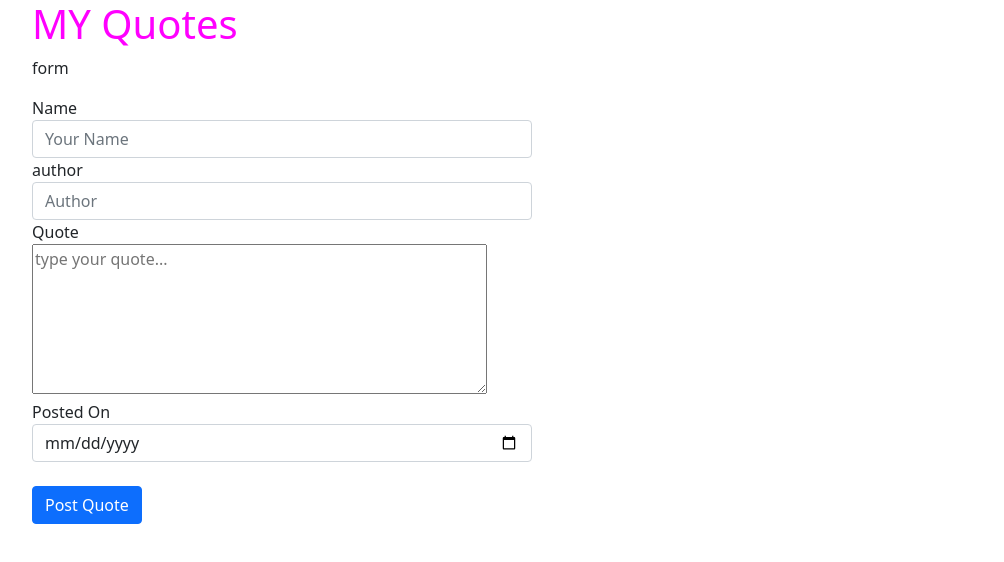
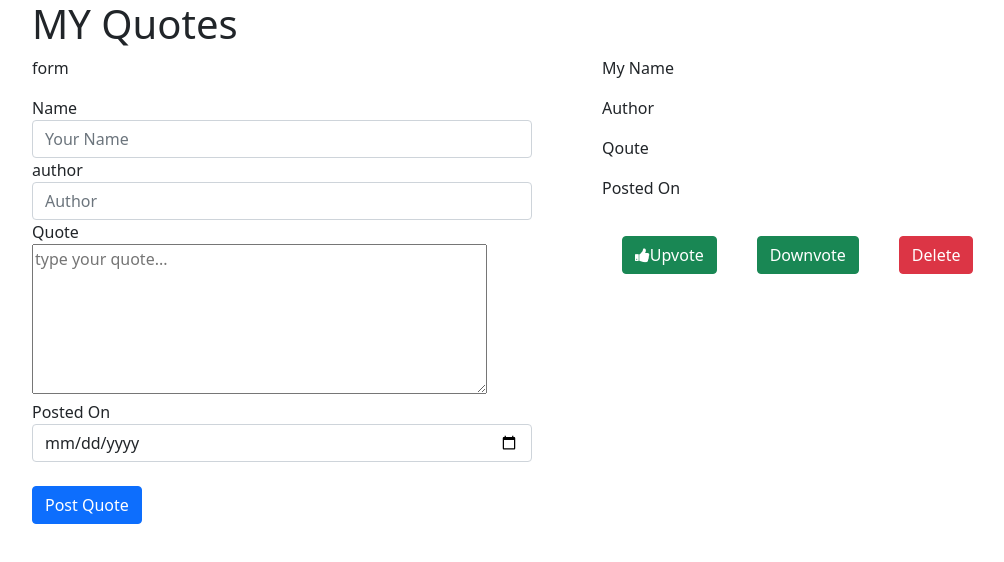
Before and after one commit to Lenus254/Quotes-app, an Angular app: page / in a window 1280 px wide. Shown: the top 562 px of the page, without its empty margins (50-1054 px from the left). Built offline with nearby package versions, Linux system fonts and the light colour scheme.

Commit message:
created goal component and added upvote,downvote and delete buttons to the component

```diff
--- a/src/app/app.component.html
+++ b/src/app/app.component.html
@@ -1,4 +1 @@
-<div class="container">
-  <h1>MY Quotes</h1>
-  <app-form></app-form>
-</div>
+<app-quote></app-quote>
--- a/src/app/app.module.ts
+++ b/src/app/app.module.ts
@@ -4,15 +4,19 @@ import { BrowserModule } from '@angular/platform-browser';
 import { AppRoutingModule } from './app-routing.module';
 import { AppComponent } from './app.component';
 import { FormComponent } from './form/form.component';
+import { QuoteComponent } from './quote/quote.component';
 
 @NgModule({
   declarations: [
     AppComponent,
-    FormComponent
+    FormComponent,
+    QuoteComponent
+
   ],
   imports: [
     BrowserModule,
     AppRoutingModule
+
   ],
   providers: [],
   bootstrap: [AppComponent]
--- /dev/null
+++ b/src/app/quote/quote.component.css
@@ -0,0 +1,3 @@
+#vbuttons{
+    margin: 20px;
+}
--- /dev/null
+++ b/src/app/quote/quote.component.html
@@ -0,0 +1,21 @@
+<div class="container">
+
+    <h1>MY Quotes</h1>
+    <div class="row">
+        <div class="col-md-6">
+    <app-form></app-form>
+</div>
+<div class="col-md-6">
+    <p>My Name</p>
+    <p>Author</p>
+    <p>Qoute</p>
+    <p>Posted On</p>
+    <div >
+        <button id="vbuttons" class="btn btn-success"><i class="fa fa-thumbs-up"></i>Upvote</button>
+        <button id="vbuttons" class="btn btn-success">Downvote</button>
+        <button id="vbuttons" class="btn btn-danger">Delete</button>
+    </div>
+</div>
+
+</div>
+  </div>
--- /dev/null
+++ b/src/app/quote/quote.component.ts
@@ -0,0 +1,15 @@
+import { Component, OnInit } from '@angular/core';
+
+@Component({
+  selector: 'app-quote',
+  templateUrl: './quote.component.html',
+  styleUrls: ['./quote.component.css']
+})
+export class QuoteComponent implements OnInit {
+
+  constructor() { }
+
+  ngOnInit(): void {
+  }
+
+}
--- a/src/index.html
+++ b/src/index.html
@@ -6,6 +6,7 @@
   <base href="/">
   <meta name="viewport" content="width=device-width, initial-scale=1">
   <link rel="icon" type="image/x-icon" href="favicon.ico">
+  <link rel="stylesheet" href="https://cdnjs.cloudflare.com/ajax/libs/font-awesome/4.7.0/css/font-awesome.min.css">
 </head>
 <body>
   <app-root></app-root>
```
Also changed, not shown: 1 other file (tests, documents, lock files or other folders).
